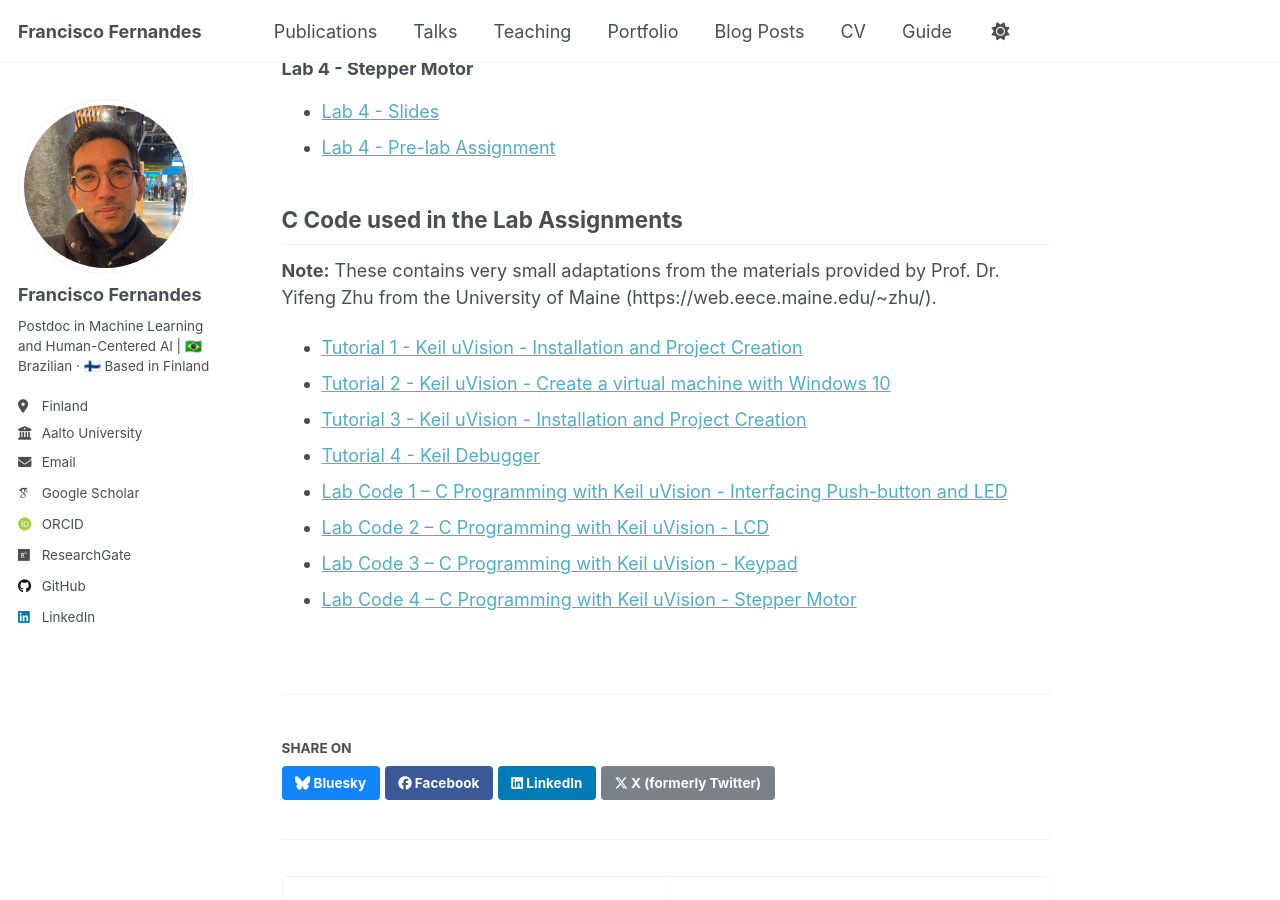
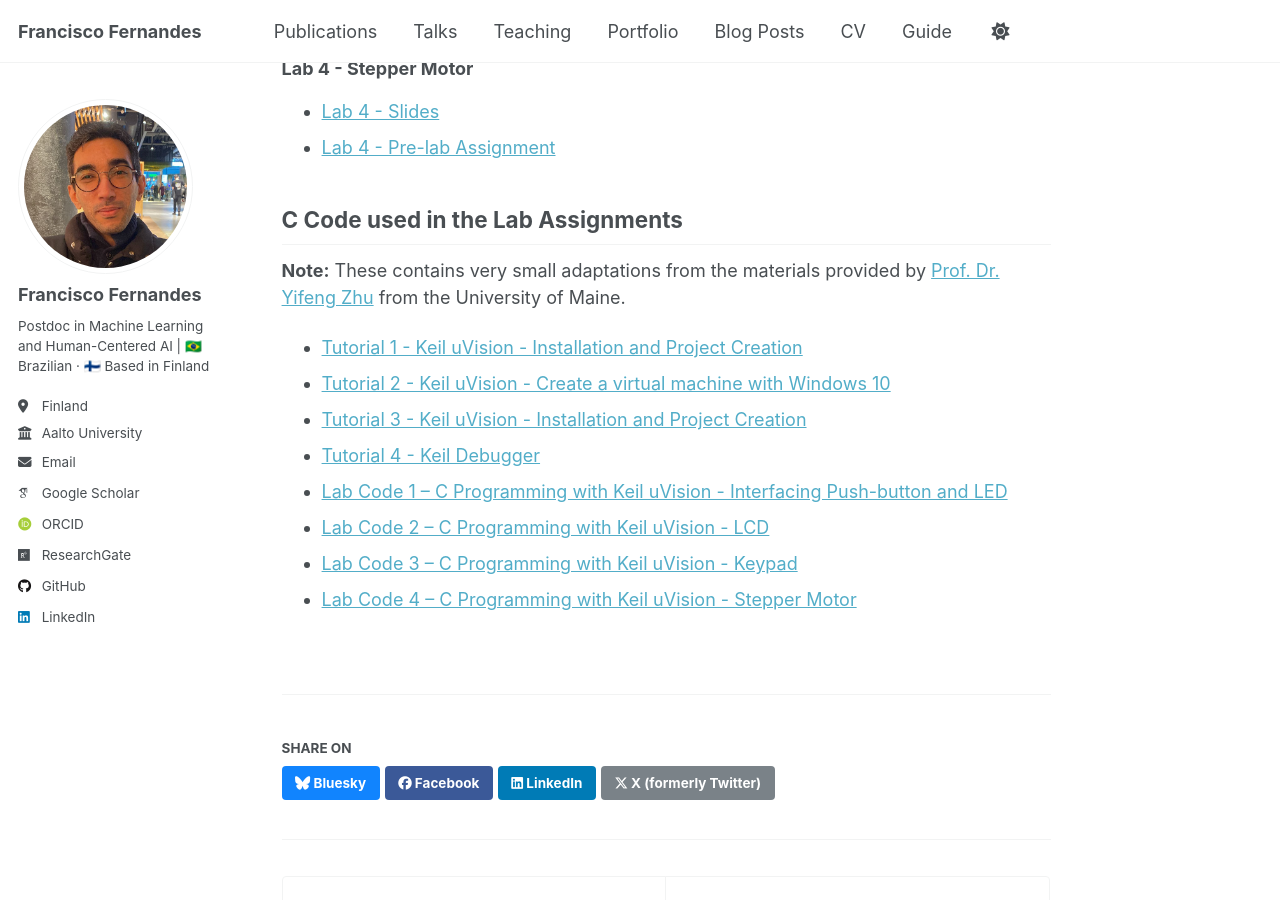
Before and after one commit to feferna/feferna.github.io, a Jekyll site: the page built from _teaching/2018-ENSC3213-Fall2018.md, in a window 1280 px wide and 900 px high, scrolled down 1241 px. Built offline with Jekyll 4.4.1, drawn with Linux system fonts in a browser that asks for light colours; some web fonts are replaced.

Commit message:
add teaching materials

```diff
--- a/_teaching/2018-ENSC3213-Fall2018.md
+++ b/_teaching/2018-ENSC3213-Fall2018.md
@@ -45,7 +45,7 @@ excerpt: ""
 
 
 ## C Code used in the Lab Assignments
-**Note:** These contains very small adaptations from the materials provided by Prof. Dr. Yifeng Zhu from the University of Maine (https://web.eece.maine.edu/~zhu/).
+**Note:** These contains very small adaptations from the materials provided by [Prof. Dr. Yifeng Zhu](https://web.eece.maine.edu/~zhu/) from the University of Maine.
 - [Tutorial 1 - Keil uVision - Installation and Project Creation](/files/teaching/ENSC3213/Fall2018/Tutorial1.pdf)
 - [Tutorial 2 - Keil uVision - Create a virtual machine with Windows 10](/files/teaching/ENSC3213/Fall2018/Tutorial2.pdf)
 - [Tutorial 3 - Keil uVision - Installation and Project Creation](/files/teaching/ENSC3213/Fall2018/Tutorial3.pdf)
```
